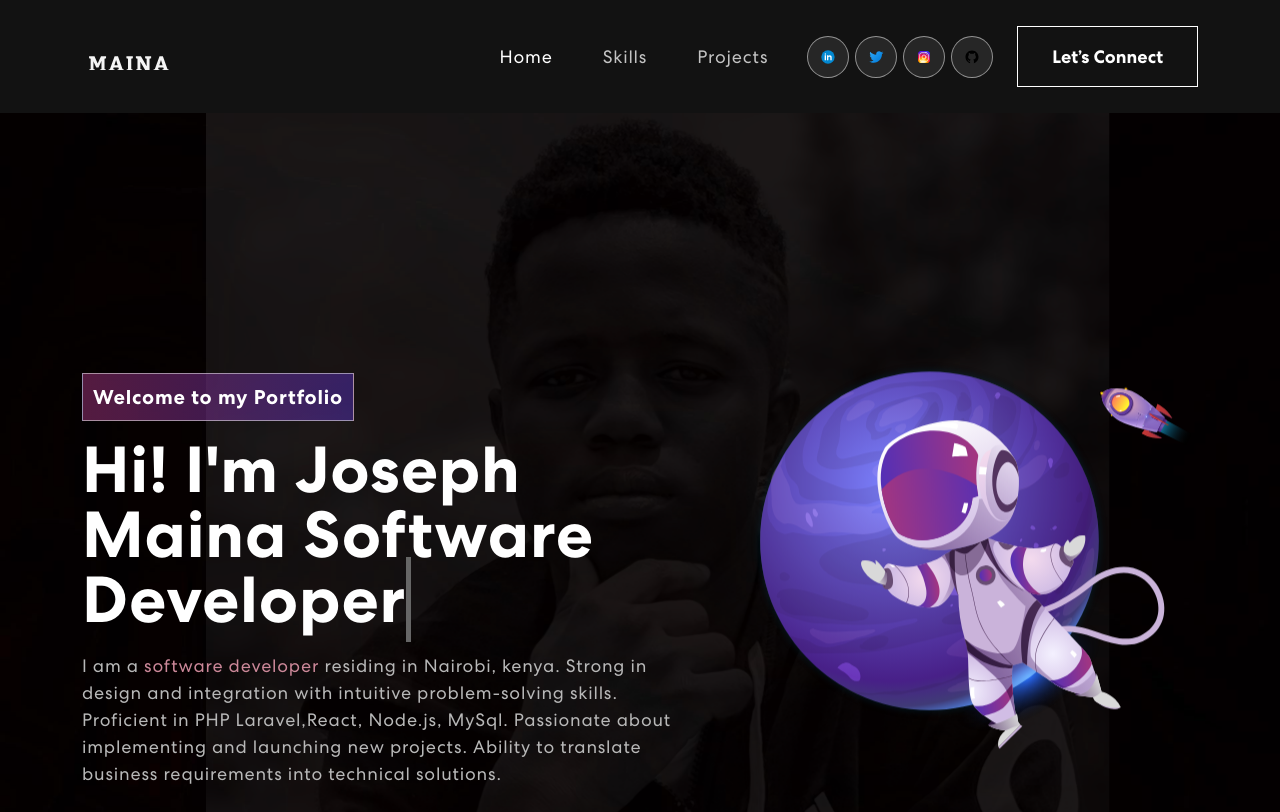
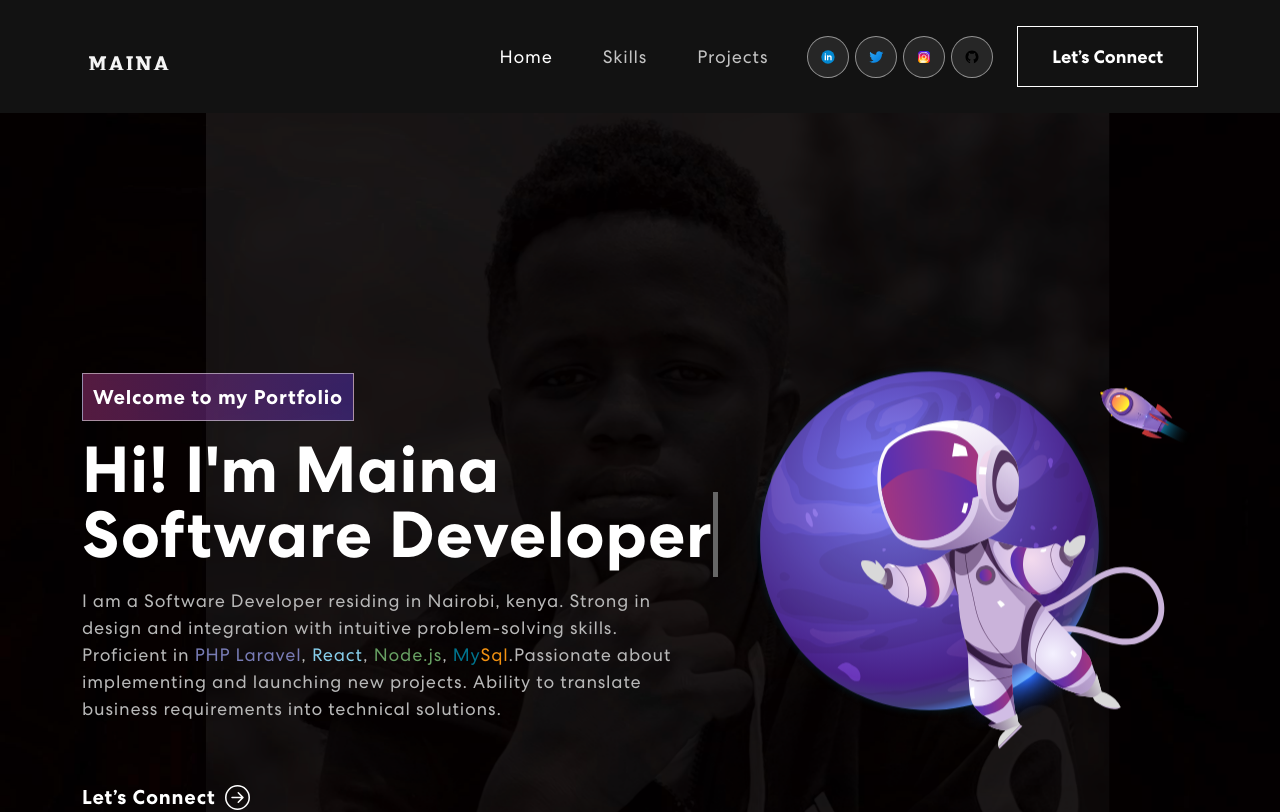
Before and after one commit to MainaJoseph/personal-portfolio, a React (Create React App) app: page / in a window 1280 px wide. Shown: the top 812 px of the page. Built offline with nearby package versions, Linux system fonts and the light colour scheme; no server answers.

Commit message:
new commit

```diff
--- a/src/App.css
+++ b/src/App.css
@@ -644,6 +644,26 @@ nav.navbar .navbar-toggler[aria-expanded="true"] .navbar-toggler-icon {
   }
 }
 
-.red-text {
+.pink-text {
   color: #CC8899;
 }
+
+.red-text {
+  color: #787CB5;
+}
+
+.react-text {
+  color: #87CEEB;
+}
+
+.node-text {
+  color: #68A063
+}
+
+.my-text {
+  color: #00758F
+}
+
+.sql-text {
+  color: #F29111
+}
--- a/src/components/Banner.js
+++ b/src/components/Banner.js
@@ -56,8 +56,8 @@ export const Banner = () => {
               {({ isVisible }) =>
               <div className={isVisible ? "animate__animated animate__fadeIn" : ""}>
                 <span className="tagline">Welcome to my Portfolio</span>
-                <h1>{`Hi! I'm Joseph Maina`} <span className="txt-rotate" dataPeriod="1000" data-rotate='[ "Software Developer", "IT Consultant", "Fullstack Developer" ]'><span className="wrap">{text}</span></span></h1>
-                  <p>I am a <span className="red-text">software developer</span> residing in Nairobi, kenya. Strong in design and integration with intuitive problem-solving skills. Proficient in PHP Laravel,React, Node.js, MySql.  Passionate about implementing and launching new projects. Ability to translate business requirements into technical solutions.</p>
+                <h1>{`Hi! I'm  Maina`} <span className="txt-rotate" dataPeriod="1000" data-rotate='[ "Software Developer", "IT Consultant", "Fullstack Developer" ]'><span className="wrap">{text}</span></span></h1>
+                  <p>I am a Software Developer residing in Nairobi, kenya. Strong in design and integration with intuitive problem-solving skills. Proficient in <span className="red-text">PHP Laravel</span>, <span className="react-text">React</span>, <span className="node-text">Node.js</span>, <span className="my-text">My</span><span className="sql-text">Sql</span>.Passionate about implementing and launching new projects. Ability to translate business requirements into technical solutions.</p>
                   <button onClick={() => console.log('connect')}>Let’s Connect <ArrowRightCircle size={25} /></button>
               </div>}
             </TrackVisibility>
```
